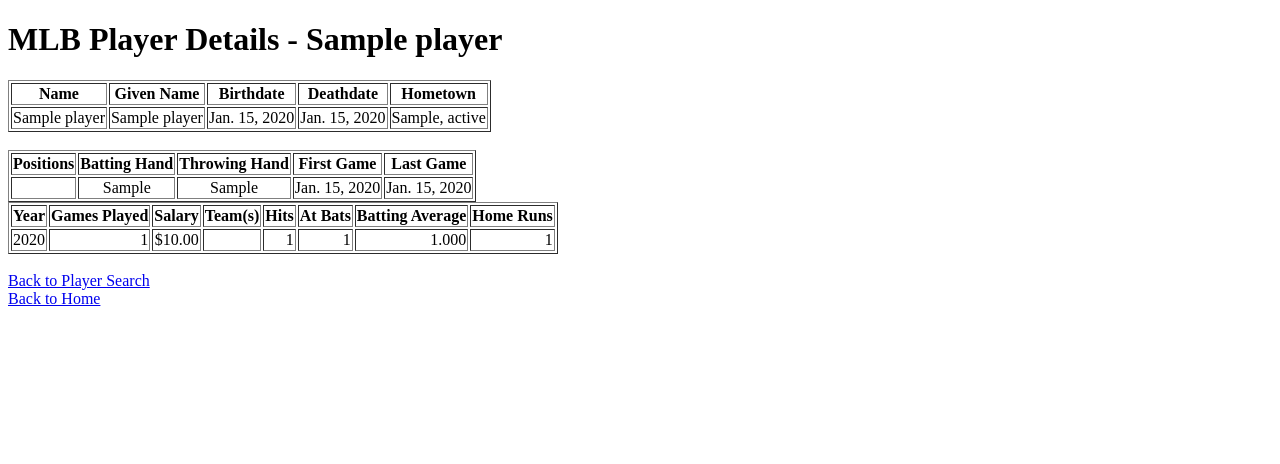
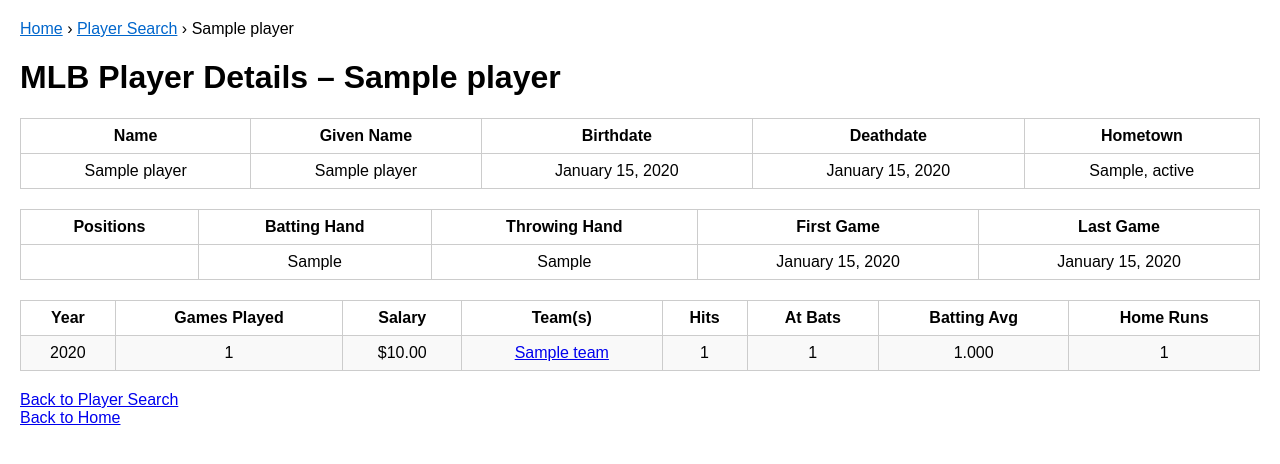
Before and after one commit to StoneWillC/my_mlb, a Django app: page /player/1/ in a window 1280 px wide. Shown: the top 464 px of the page. Run offline with Django 5.2, Linux system fonts and the light colour scheme; tables that the repository leaves empty hold one stand-in row (values such as "Sample post").

Commit message:
Update player_details.html

```diff
--- a/my_mlb/my_mlb/mlb_data/templates/player_details.html
+++ b/my_mlb/my_mlb/mlb_data/templates/player_details.html
@@ -1,78 +1,88 @@
 <!DOCTYPE html>
 {% load filters %}
 <html>
-    <title>MLB Data - {{player.name}} Details</title>
+<head>
+  <title>MLB Player Details – {{ player.name }}</title>
+  <style>
+    body { font-family: sans-serif; margin: 20px; }
+    .breadcrumb a { color: #0066cc; }
+    table { border-collapse: collapse; width: 100%; margin-bottom: 20px; }
+    th, td { border: 1px solid #ccc; padding: 8px; text-align: center; }
+    .stats-table tr:nth-child(even) { background: #f9f9f9; }
+    @media (max-width: 600px) {
+      .stats-table { display: block; overflow-x: auto; }
+    }
+  </style>
+</head>
 <body>
-        <h1>MLB Player Details - {{player.name}}</h1>
-        <table border="1">
+  <p class="breadcrumb">
+    <a href="{% url 'mlb_data' %}">Home</a> ›
+    <a href="{% url 'player_search' %}">Player Search</a> ›
+    {{ player.name }}
+  </p>
+
+  <h1>MLB Player Details – {{ player.name }}</h1>
+
+  <!-- Bio -->
+  <table>
     <tr>
-                <th>Name</th>
-                <th>Given Name</th>
-                <th>Birthdate</th>
-                <th>Deathdate</th>
-                <th>Hometown</th>
+      <th>Name</th><th>Given Name</th><th>Birthdate</th>
+      <th>Deathdate</th><th>Hometown</th>
     </tr>
     <tr>
-                <td align="center">{{ player.name }}</td>
-                <td align="center">{{ player.given_name }}</td>
-                <td align="center">{{ player.birthdate }}</td>
-                <td align="center">{{ player.deathdate }}</td>
-                <td align="center">{{ player.birth_city }}, {{ player.birth_state }}</td>
+      <td>{{ player.name }}</td>
+      <td>{{ player.given_name }}</td>
+      <td>{{ player.birthdate|date:"F j, Y" }}</td>
+      <td>{{ player.deathdate|date:"F j, Y" }}</td>
+      <td>{{ player.birth_city }}, {{ player.birth_state }}</td>
     </tr>
   </table>
-        <br/>
-        <table border="1">
-            <thead>
+
+  <!-- Positions / Hands -->
+  <table>
     <tr>
-                    <th>Positions</th>
-                    <th>Batting Hand</th>
-                    <th>Throwing Hand</th>
-                    <th>First Game</th>
-                    <th>Last Game</th>
+      <th>Positions</th><th>Batting Hand</th>
+      <th>Throwing Hand</th><th>First Game</th><th>Last Game</th>
     </tr>
-            </thead>
-            <tbody>
     <tr>
-                    <td align="center">{% for position in player.positions.all %}
-                        {{ position.position_code }}{% if not forloop.last %}, {% endif %}
-                    {% endfor %}</td>
-                    <td align="center">{{ player.batting_hand }}</td>
-                    <td align="center">{{ player.throwing_hand }}</td>
-                    <td>{{ player.first_game }}</td>
-                    <td>{{ player.last_game }}</td>
+      <td>
+        {% for pos in player.positions.all %}
+          {{ pos.position_code }}{% if not forloop.last %}, {% endif %}
+        {% endfor %}
+      </td>
+      <td>{{ player.batting_hand }}</td>
+      <td>{{ player.throwing_hand }}</td>
+      <td>{{ player.first_game|date:"F j, Y" }}</td>
+      <td>{{ player.last_game|date:"F j, Y" }}</td>
     </tr>
-            </tbody>
   </table>
-        <table border="1">
-            <thead>
+
+  <!-- Stats -->
+  <table class="stats-table">
     <tr>
-                    <th>Year</th>
-                    <th>Games Played</th>
-                    <th>Salary</th>
-                    <th>Team(s)</th>
-                    <th>Hits</th>
-                    <th>At Bats</th>
-                    <th>Batting Average</th>
-                    <th>Home Runs</th>
+      <th>Year</th><th>Games Played</th><th>Salary</th>
+      <th>Team(s)</th><th>Hits</th><th>At Bats</th>
+      <th>Batting Avg</th><th>Home Runs</th>
     </tr>
-            </thead>
-            <tbody>
-                {% for player_season in player_seasons %}
+    {% for ps in player_seasons %}
     <tr>
-                        <td>{{ player_season.year }}</td>
-                        <td align="right">{{ player_season.games_played }}</td>
-                        <td align="right">${{ player_season.salary }}</td>
-                        <td> </td>
-                        <td align="right">{{ player_season.batting_stats.hits }}</td>
-                        <td align="right">{{ player_season.batting_stats.at_bats }}</td>
-                        <td align="right">{{ player_season.batting_stats.hits|divide:player_season.batting_stats.at_bats|floatformat:3 }}</td>
-                        <td align="right">{{ player_season.batting_stats.home_runs }}</td>
+      <td>{{ ps.year }}</td>
+      <td>{{ ps.games_played }}</td>
+      <td>${{ ps.salary }}</td>
+      <td>
+        {{ team_seasons|filter_team_seasons:ps.year }}
+      </td>
+      <td>{{ ps.batting_stats.hits }}</td>
+      <td>{{ ps.batting_stats.at_bats }}</td>
+      <td>{{ ps.batting_stats.hits|divide:ps.batting_stats.at_bats|floatformat:3 }}</td>
+      <td>{{ ps.batting_stats.home_runs }}</td>
     </tr>
     {% endfor %}
-            </tbody>
   </table>
-        <br/>
-        <a href="{% url 'player_search' %}">Back to Player Search</a> <br/>
+
+  <p>
+    <a href="{% url 'player_search' %}">Back to Player Search</a><br/>
     <a href="{% url 'mlb_data' %}">Back to Home</a>
+  </p>
 </body>
 </html>
```
Lines whose indentation alone changed are shown as unchanged.
